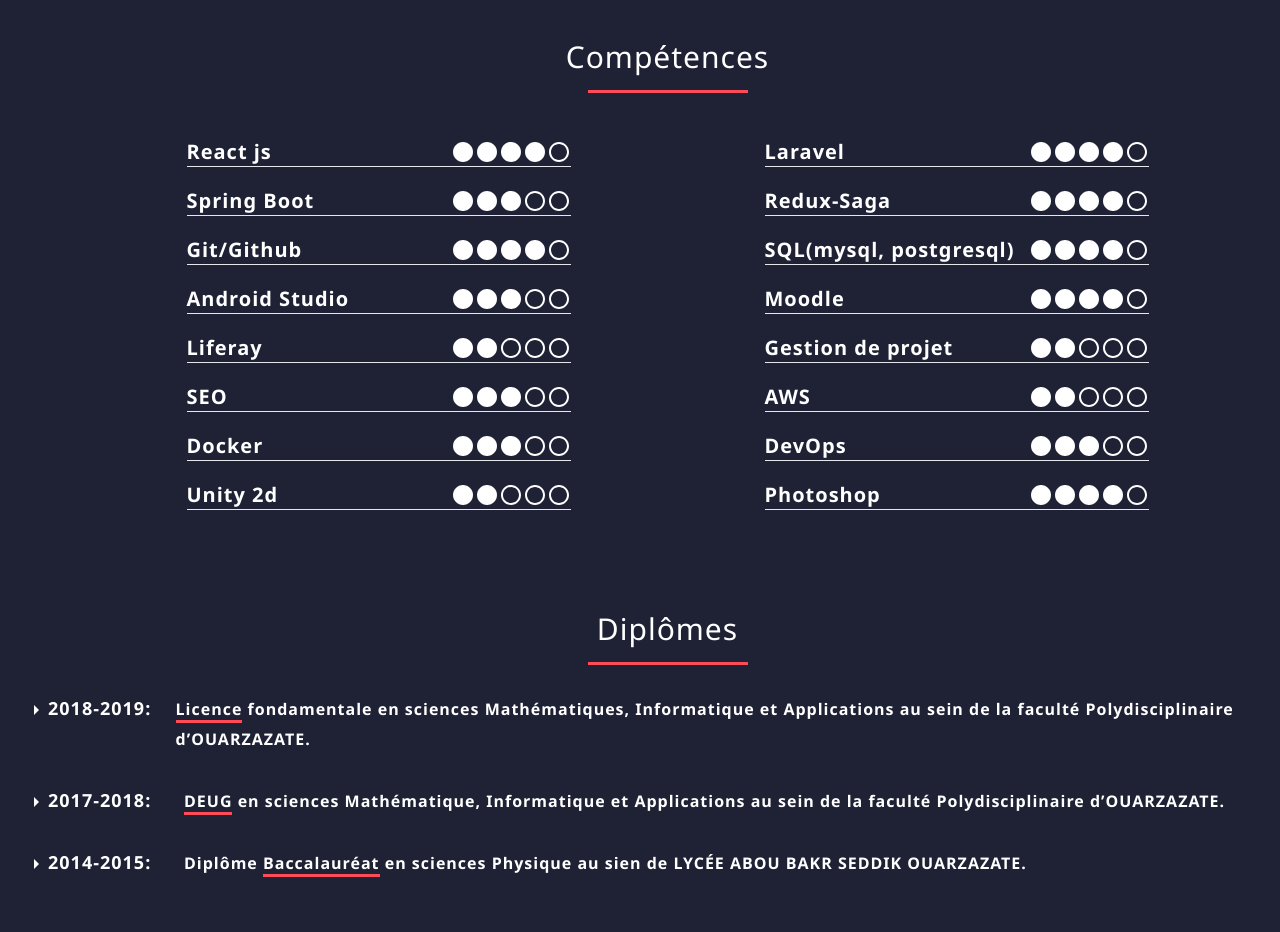
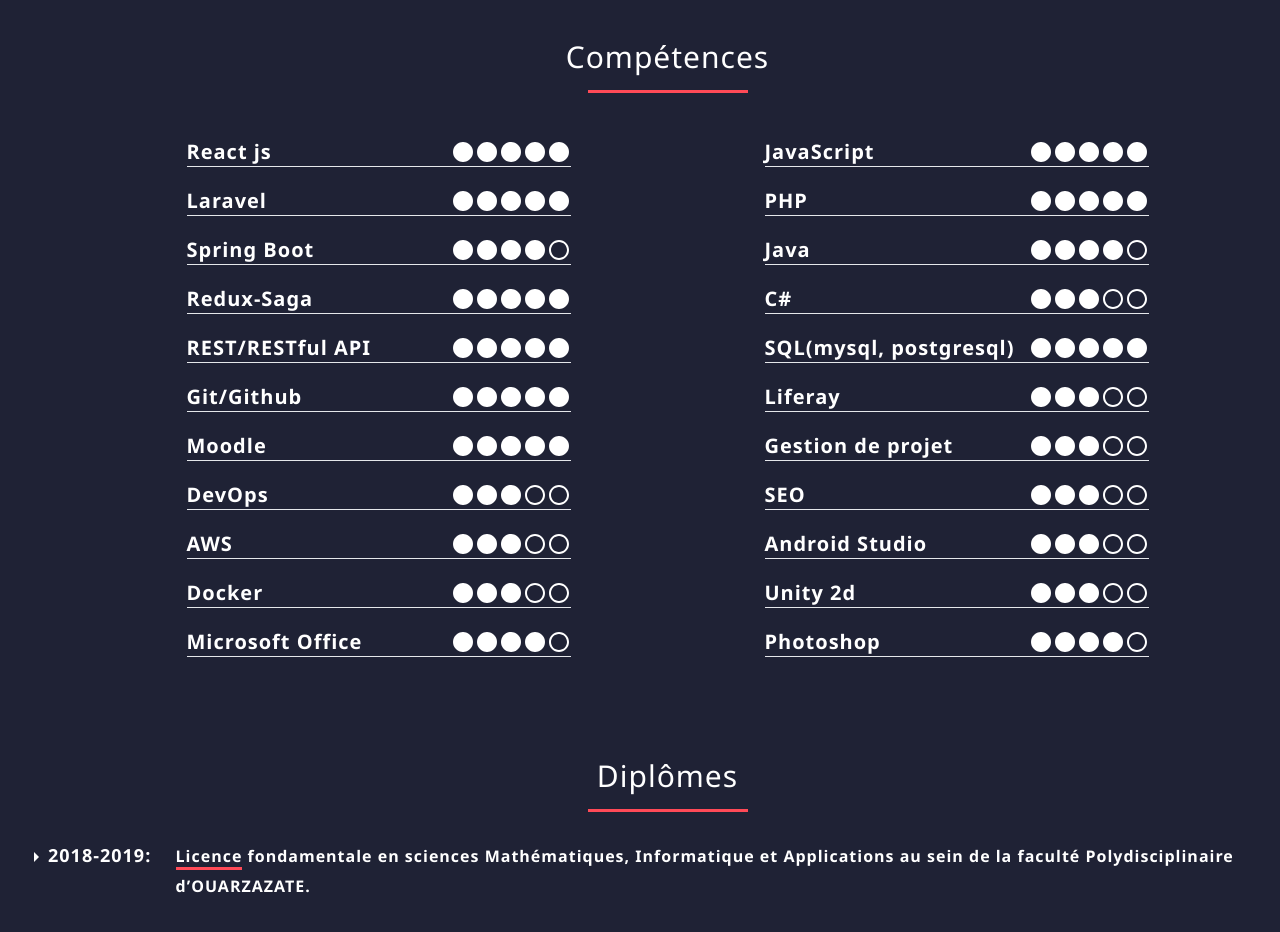
Before and after one commit to rhmx01/portfolio, a React (Create React App) app: page / in a window 1280 px wide. Shown: the part 1560-2492 px from the top of the page. Built offline with nearby package versions, Linux system fonts and the light colour scheme.

Commit message:
add langs

```diff
--- a/src/components/Competances.js
+++ b/src/components/Competances.js
@@ -6,22 +6,27 @@
 
 const Competances = () => {
     const skills = [
-        {name: "React js", level: 4},
-        {name: "Laravel", level: 4},
-        {name: "Spring Boot", level: 3},
-        {name: "Redux-Saga", level: 4},
-        {name: "Git/Github", level: 4},
-        {name: "SQL(mysql, postgresql)", level: 4},
+        {name: "React js", level: 5},
+        {name: "JavaScript", level: 5},
+        {name: "Laravel", level: 5},
+        {name: "PHP", level: 5},
+        {name: "Spring Boot", level: 4},
+        {name: "Java", level: 4},
+        {name: "Redux-Saga", level: 5},
+        {name: "C#", level: 3},
+        {name: "REST/RESTful API", level: 5},
+        {name: "SQL(mysql, postgresql)", level: 5},
+        {name: "Git/Github", level: 5},
+        {name: "Liferay", level: 3},
+        {name: "Moodle", level: 5},
+        {name: "Gestion de projet", level: 3},
+        {name: "DevOps", level: 3},
+        {name: "SEO", level: 3},
+        {name: "AWS", level: 3},
         {name: "Android Studio", level: 3},
-        {name: "Moodle", level: 4},
-
-        {name: "Liferay", level: 2},
-        {name: "Gestion de projet", level: 2},
-        {name: "SEO", level: 3},
-        {name: "AWS", level: 2},
         {name: "Docker", level: 3},
-        {name: "DevOps", level: 3},
-        {name: "Unity 2d", level: 2},
+        {name: "Unity 2d", level: 3},
+        {name: "Microsoft Office", level: 4},
         {name: "Photoshop", level: 4},
     ];
     return (
```
